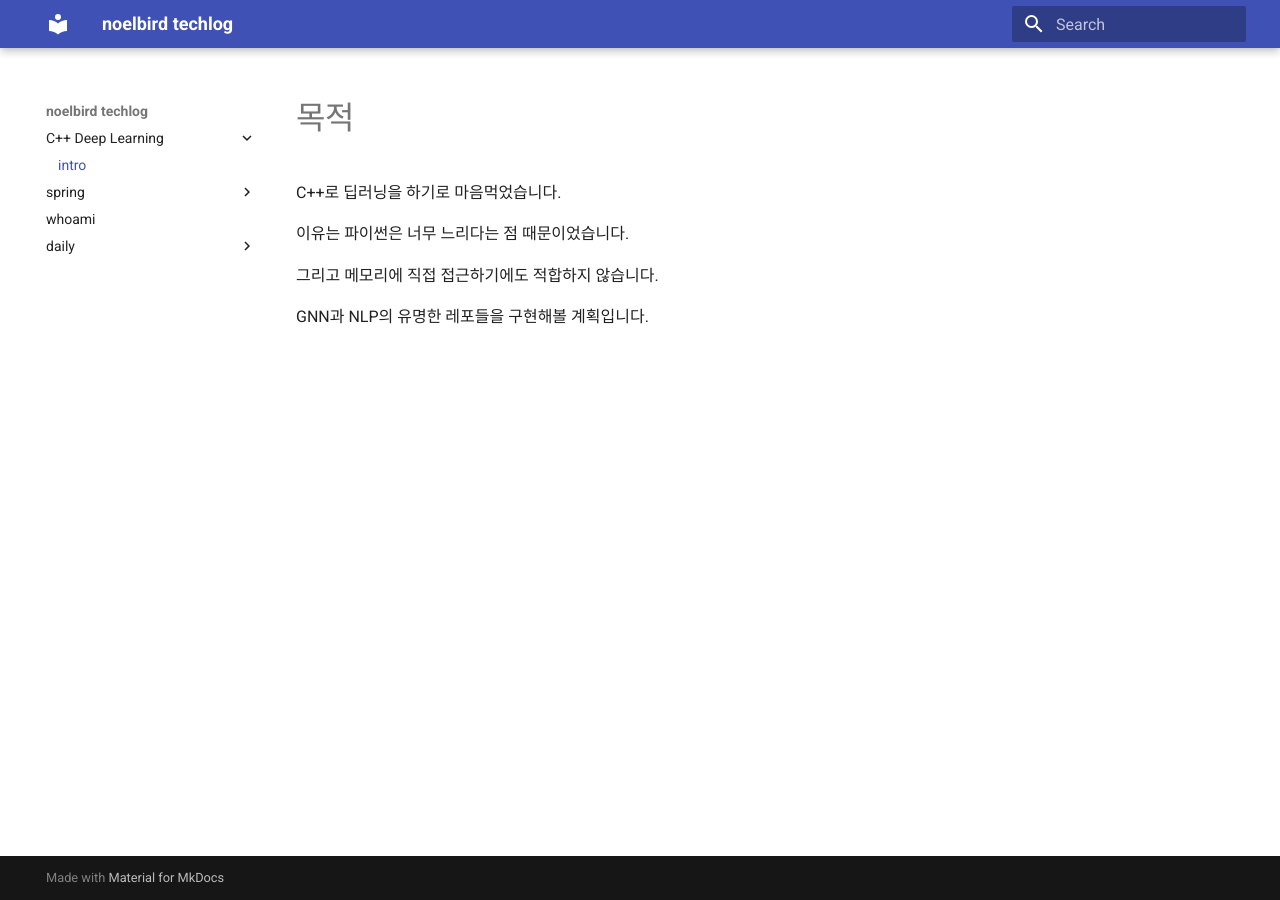
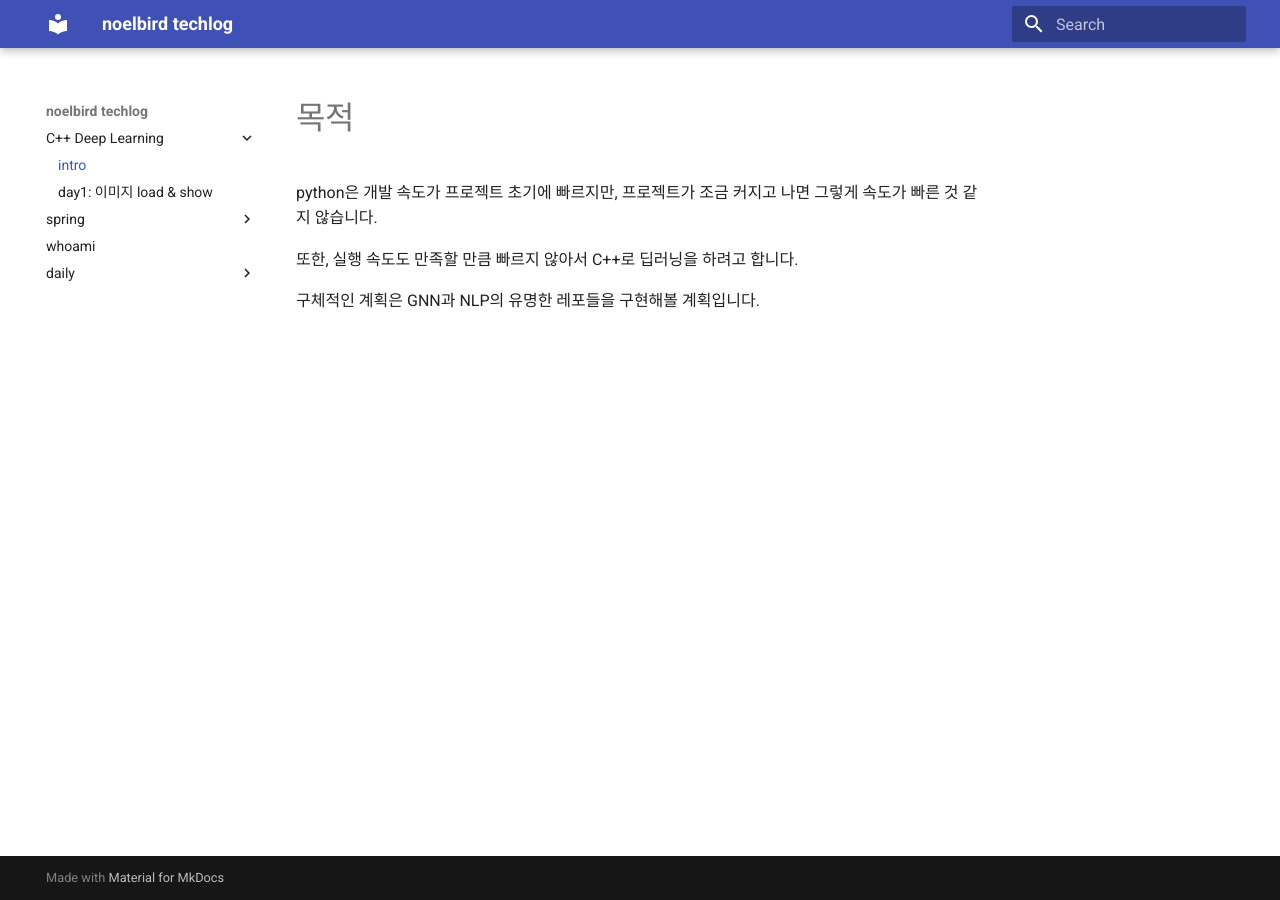
Before and after one commit to NoelBird/noelbird.github.io, an MkDocs documentation site: the page built from docs/cpp-deep-learning/01.md, in a window 1280 px wide. Built offline with MkDocs 1.6.1 and Material for MkDocs 9.7.7, drawn with Linux system fonts in a browser that asks for light colours; nearby versions of some CDN libraries.

Commit message:
add cpp-deep-learning 02.md

```diff
--- a/docs/cpp-deep-learning/01.md
+++ b/docs/cpp-deep-learning/01.md
@@ -1,9 +1,7 @@
 # 목적
 
-C++로 딥러닝을 하기로 마음먹었습니다.
+python은 개발 속도가 프로젝트 초기에 빠르지만, 프로젝트가 조금 커지고 나면 그렇게 속도가 빠른 것 같지 않습니다.
 
-이유는 파이썬은 너무 느리다는 점 때문이었습니다.
+또한, 실행 속도도 만족할 만큼 빠르지 않아서 C++로 딥러닝을 하려고 합니다.
 
-그리고 메모리에 직접 접근하기에도 적합하지 않습니다.
-
-GNN과 NLP의 유명한 레포들을 구현해볼 계획입니다.
+구체적인 계획은 GNN과 NLP의 유명한 레포들을 구현해볼 계획입니다.
--- a/mkdocs.yml
+++ b/mkdocs.yml
@@ -22,6 +22,7 @@ extra_javascript:
 nav:
   - C++ Deep Learning:
     - intro: cpp-deep-learning/01.md
+    - 'day1: 이미지 load & show': cpp-deep-learning/02.md
   - spring:
     - intro: spring/01.md
   - whoami: whoami/aboutme.md
```
Also changed, not shown: docs/cpp-deep-learning/02.md (added, +102 -0 lines), docs/cpp-deep-learning/img/02/image-20210323024405024.png (added), docs/cpp-deep-learning/img/02/image-20210323031009935.png (added), docs/cpp-deep-learning/img/02/image-20210323031144668.png (added), docs/cpp-deep-learning/img/02/image-20210323031502756.png (added).
